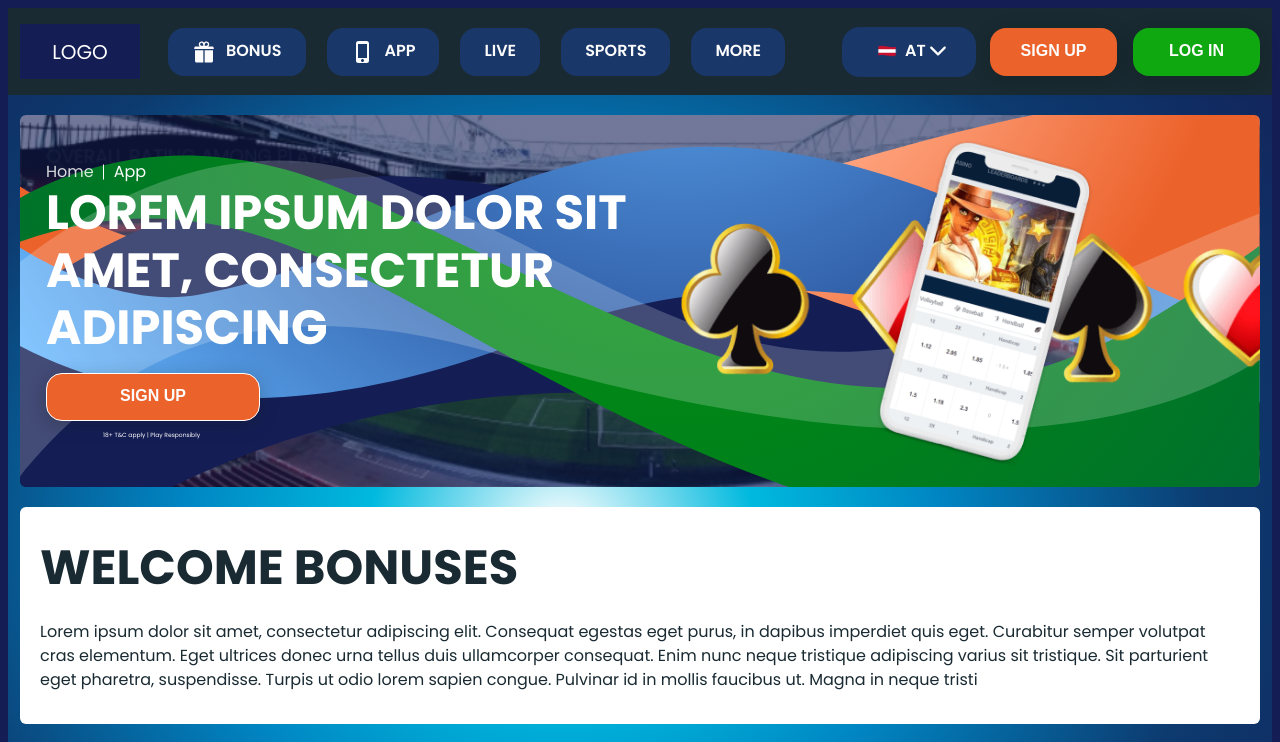
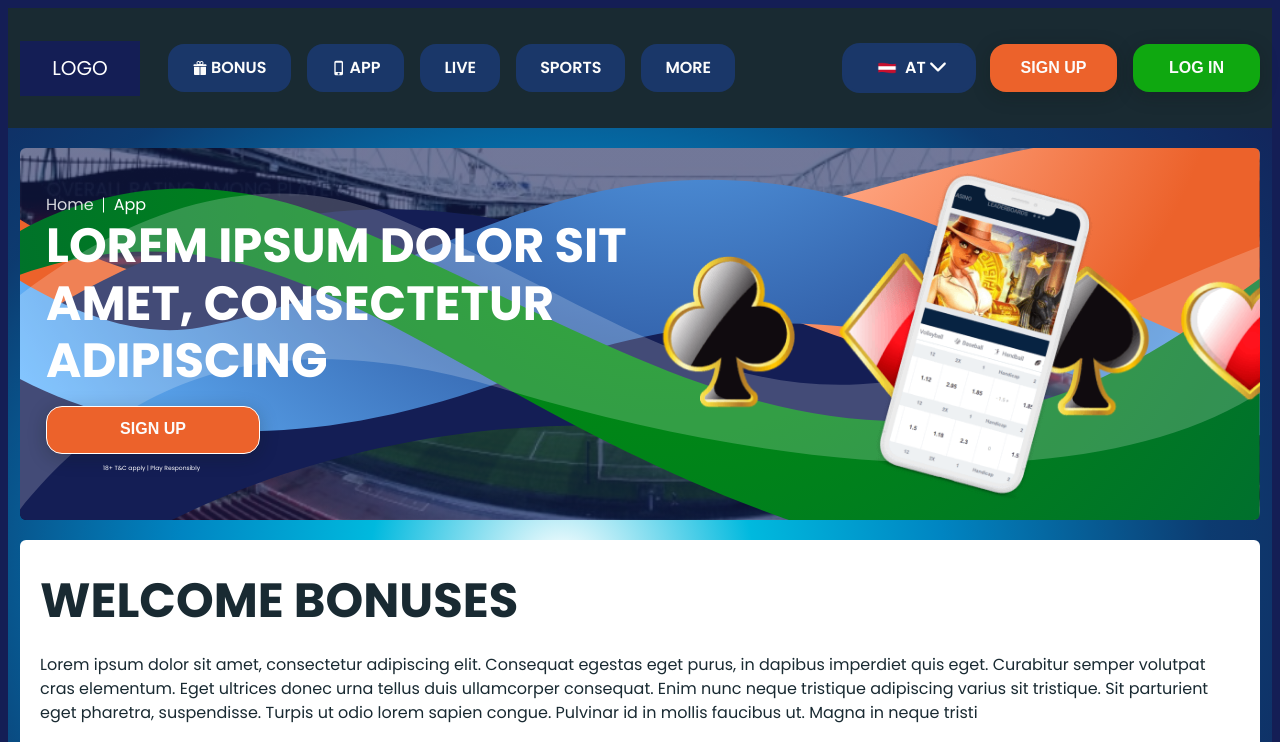
Before and after one commit to NatalySheludko/betting-platform, a React (Vite) app: page /app in a window 1280 px wide. Shown: the top 742 px of the page. Built offline with nearby package versions, Linux system fonts and the light colour scheme; a web font is replaced by a local one.

Commit message:
create navigation navbar

```diff
--- a/src/components/Header/Header.jsx
+++ b/src/components/Header/Header.jsx
@@ -1,5 +1,7 @@
+import { useState } from 'react';
 import { IoIosGift } from 'react-icons/io';
 import { MdOutlinePhoneIphone } from 'react-icons/md';
+import { FiMenu, FiX } from 'react-icons/fi';
 
 import Logo from '../Logo/Logo';
 import LangDropdown from '../LangDropdown/LangDropdown';
@@ -9,13 +11,32 @@ import HeaderNavLink from '../HeaderNavLink/HeaderNavLink';
 import css from '../Header/Header.module.css';
 
 export default function Header() {
+  const [isBurgerOpen, setIsBurgerOpen] = useState(false);
+
+  const toggleBurgerMenu = () => {
+    setIsBurgerOpen((prevState) => !prevState);
+  };
+
   return (
     <div className={css.container}>
       <div className={css.navContainer}>
+        <div className={css.mainNavWrapper}>
           <nav className={css.pageNav}>
             <Logo size="small" />
 
-          <ul className={css.navMenu}>
+            <button
+              className={css.burgerButton}
+              onClick={toggleBurgerMenu}
+              aria-label={isBurgerOpen ? 'Close menu' : 'Open menu'}
+            >
+              {isBurgerOpen ? <FiX /> : <FiMenu />}
+            </button>
+
+            <ul
+              className={`${css.navMenu} ${
+                isBurgerOpen ? css.navMenuOpen : ''
+              }`}
+            >
               <HeaderNavLink
                 to="/bonus"
                 icon={IoIosGift}
@@ -31,12 +52,20 @@ export default function Header() {
                 textClass={css.navMenuText}
               />
               <HeaderNavLink to="/" label="live" textClass={css.navMenuText} />
-            <HeaderNavLink to="/" label="sports" textClass={css.navMenuText} />
+              <HeaderNavLink
+                to="/"
+                label="sports"
+                textClass={css.navMenuText}
+              />
               <HeaderNavLink to="/" label="more" textClass={css.navMenuText} />
             </ul>
           </nav>
 
-        <ul className={css.navOptions}>
+          <ul
+            className={`${css.navOptions} ${
+              isBurgerOpen ? css.navOptionsOpen : ''
+            }`}
+          >
             <li className={css.langSelector}>
               <LangDropdown />
             </li>
@@ -53,5 +82,6 @@ export default function Header() {
           </ul>
         </div>
       </div>
+    </div>
   );
 }
--- a/src/components/Header/Header.module.css
+++ b/src/components/Header/Header.module.css
@@ -1,101 +1,126 @@
-/* ____________________________Mobile styles____________________________ */
-@media screen and (min-width: 320px) {
 .container {
   background-color: var(--dark);
 }
 
 .navContainer {
-    min-width: 320px;
-    margin: 0 auto;
-    padding: 10px 10px;
+  padding: 20px;
 }
 
 .pageNav {
+  position: relative;
   display: flex;
   flex-direction: column;
-		justify-content: space-around;
+}
+
+.burgerButton {
+  position: absolute;
+  right: 0%;
+  display: flex;
+  align-items: center;
+  justify-content: center;
+  background-color: transparent;
+  border: none;
+  color: var(--light);
+  font-size: 24px;
+  cursor: pointer;
+  padding: 8px;
+}
+
+.burgerButton svg {
+  stroke: var(--default-white);
+  width: 24px;
+  height: 24px;
 }
 
 .navMenu {
+  display: none;
+  flex-direction: row;
+  align-items: center;
+  justify-content: center;
+  gap: 20px;
+  margin-top: 20px;
+}
+
+.navMenuOpen {
   display: flex;
+}
+
+.iconIPhone,
+.iconGift {
+  display: flex;
+  justify-content: center;
+  align-items: center;
+  margin-right: 3px;
+}
+
+.navOptions {
+  display: none;
   flex-direction: column;
   align-items: center;
   justify-content: center;
+  gap: 10px;
+  margin-top: 20px;
+  padding-bottom: 20px;
 }
 
-  .iconGift,
-  .iconIPhone {
+.navOptionsOpen {
   display: flex;
-    justify-content: center;
-    align-items: center;
-    width: 14px;
-    height: 14px;
-    margin-right: 4px;
 }
 
+@media (min-width: 440px) {
   .navOptions {
+    display: none;
+    flex-direction: row;
+    align-items: center;
+    justify-content: center;
+    gap: 10px;
+    margin-top: 20px;
+    padding-bottom: 20px;
+  }
+
+  .navOptionsOpen {
     display: flex;
-    flex-direction: column;
-    align-items: center;
-    gap: 6px;
   }
 }
 
-/* ____________________________Tablet styles____________________________ */
-@media screen and (min-width: 768px) {
-  .navContainer {
-    display: flex;
-    padding: 16px 16px;
-    flex-direction: column;
-    min-width: 768px;
-    gap: 16px;
+@media (min-width: 1240px) {
+  .burgerButton {
+    display: none;
   }
 
-  .navMenu {
-    flex-direction: row;
-    gap: 16px;
+  .mainNavWrapper {
+    display: flex;
+    align-items: center;
+    justify-content: space-between;
   }
 
-  .iconGift,
-  .iconIPhone {
-    width: 20px;
-    height: 20px;
-    margin-right: 6px;
-  }
-
-  .navOptions {
-    flex-direction: row;
-    justify-content: center;
-    gap: 16px;
-  }
-}
-
-/* ____________________________Desktop styles____________________________ */
-@media screen and (min-width: 1240px) {
   .navContainer {
     flex-direction: row;
     justify-content: space-between;
     align-items: center;
     max-width: 1240px;
+    margin: 0 auto;
     padding: 16px 0;
   }
-}
+
   .pageNav {
     flex-direction: row;
   }
 
-.navMenu {
-  align-items: center;
-  gap: 21px;
+  .burgerButton {
+    display: none;
   }
 
-.iconGift,
-.iconIPhone {
-  width: 24px;
-  height: 24px;
-  margin-right: 10px;
+  .navMenu {
+    display: flex;
+    flex-direction: row;
+    gap: 16px;
+    margin-top: 0;
   }
 
   .navOptions {
-  align-items: center;
+    display: flex;
+    flex-direction: row;
+    gap: 16px;
   }
+}
--- a/src/components/HeaderNavLink/HeaderNavLink.module.css
+++ b/src/components/HeaderNavLink/HeaderNavLink.module.css
@@ -17,6 +17,22 @@
 /* ____________________________Tablet styles____________________________ */
 @media screen and (min-width: 768px) {
   .navMenuLink {
+    display: flex;
+    justify-content: center;
+    align-items: center;
+    height: 35px;
+    font-weight: 600;
+    font-size: 14px;
+    line-height: 1.3;
+    text-transform: uppercase;
+    color: var(--lightest-gray);
+    background-color: transparent;
+  }
+}
+
+/* ____________________________Desktop styles____________________________ */
+@media screen and (min-width: 1215px) {
+  .navMenuLink {
     border-radius: 16px;
     padding-left: 24px;
     padding-right: 24px;
--- a/src/components/HeroApp/HeroApp.module.css
+++ b/src/components/HeroApp/HeroApp.module.css
@@ -35,7 +35,7 @@
     position: absolute;
     bottom: 20%;
     right: 0%;
-    width: 630px;
+    width: 400px;
     height: 102px;
   }
 
@@ -112,7 +112,7 @@
   }
 
   .appCartsSymbDecoration {
-    height: 202px;
+    height: 202px; width: 650px;
   }
 
   .appBetsDecoration {
```
Lines whose indentation alone changed are shown as unchanged.
